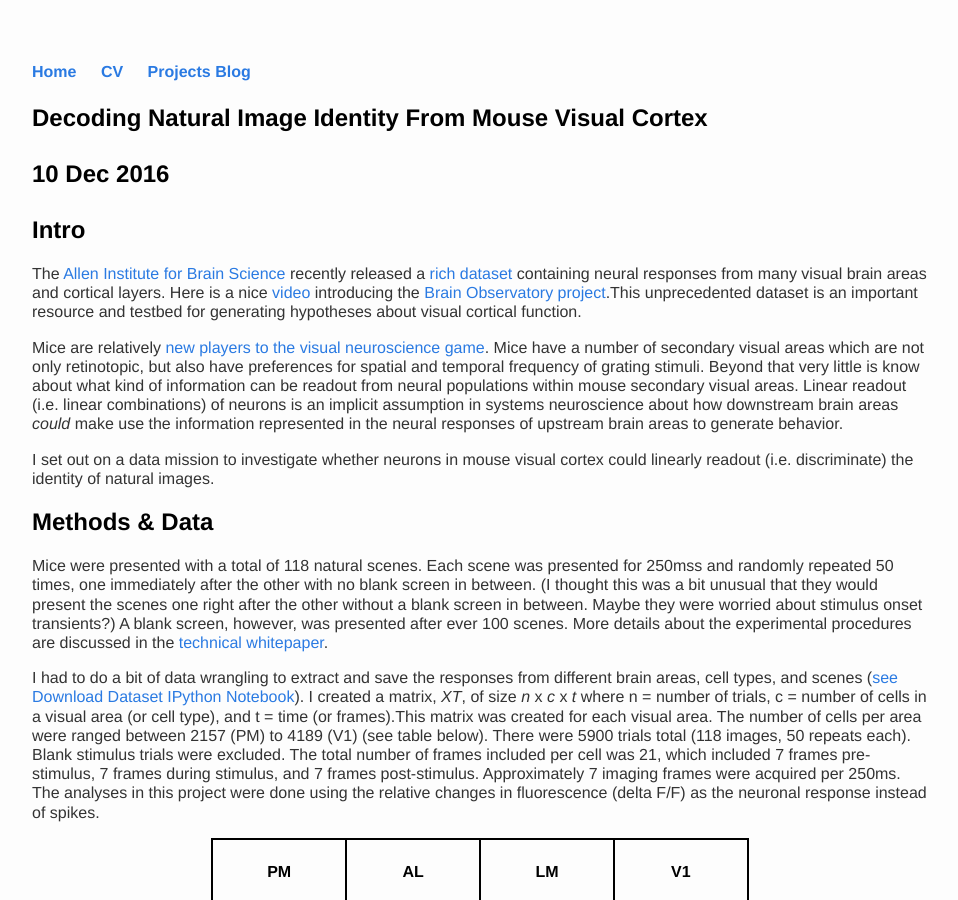
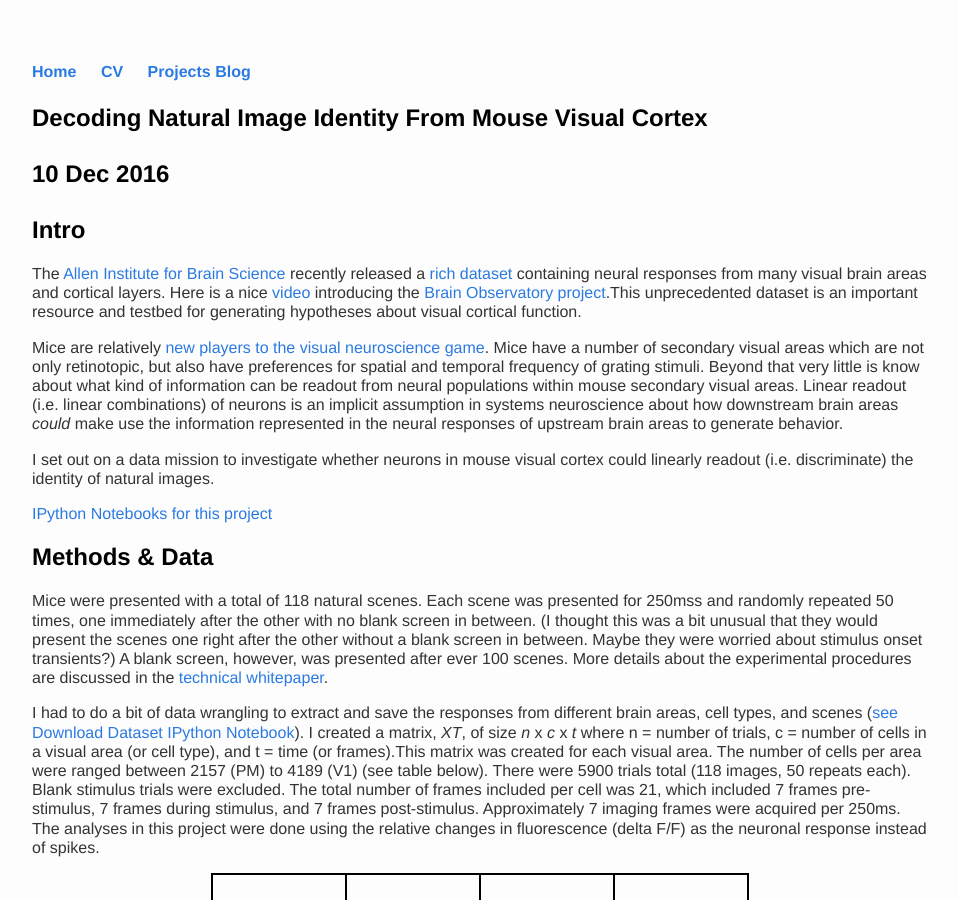
Before and after one commit to kachiO/kachio.github.io, a Jekyll site: the page built from _posts/2016-12-10-Decoding-Identity-of-Natural-Images.markdown, in a window 1280 px wide and 900 px high. Shown: the whole window, without its empty margins (160-1118 px from the left). Built offline with Jekyll 4.4.1, drawn with Linux system fonts in a browser that asks for light colours; comment, search, counter and statistics services are not loaded; some of the changed text lies outside the part shown.

Commit message:
Update 2016-12-10-Decoding-Identity-of-Natural-Images.markdown

```diff
--- a/_posts/2016-12-10-Decoding-Identity-of-Natural-Images.markdown
+++ b/_posts/2016-12-10-Decoding-Identity-of-Natural-Images.markdown
@@ -15,6 +15,7 @@ Mice are relatively [new players to the visual neuroscience game](http://www.nat
 
 I set out on a data mission to investigate whether neurons in mouse visual cortex could linearly readout (i.e. discriminate) the identity of natural images.
 
+[IPython Notebooks for this project](https://github.com/kachiO/ipython-notebooks/tree/master/mouse%20natural%20images%20identity)
 
 <h1>Methods & Data</h1>
 Mice were presented with a total of 118 natural scenes. Each scene was presented for 250mss and randomly repeated 50 times, one immediately after the other with no blank screen in between. (I thought this was a bit unusual that they would present the scenes one right after the other without a blank screen in between. Maybe they were worried about stimulus onset transients?) A blank screen, however, was presented after ever 100 scenes. More details about the experimental procedures are discussed in the [technical whitepaper](http://help.brain-map.org/display/observatory/Documentation).
```
Also changed, not shown: other parts of _posts/2016-12-10-Decoding-Identity-of-Natural-Images.markdown (+0 -2 lines).
